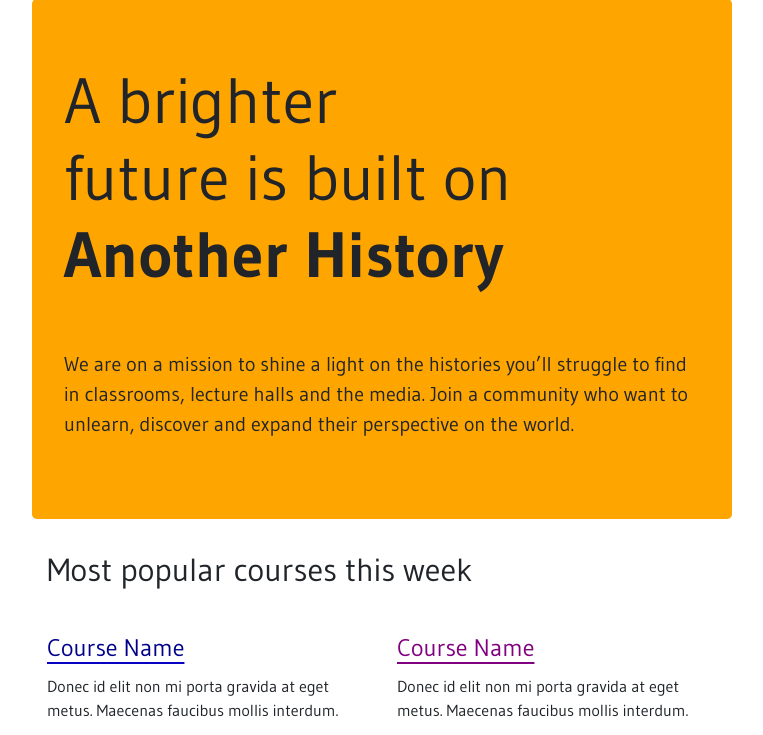
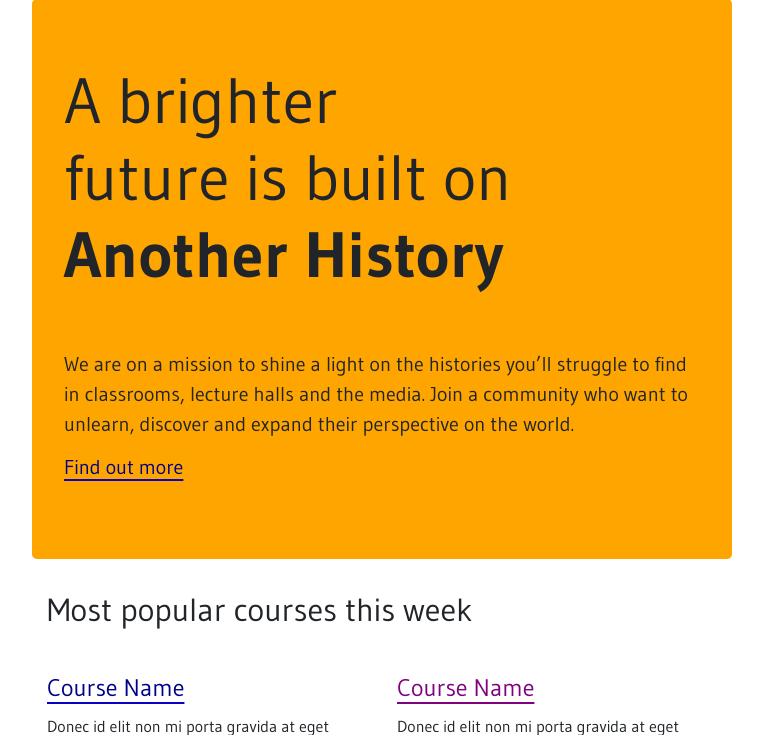
Before and after one commit to CFG-Diversity-Hack-Team5/another-history-app, a Python web app: template main/templates/index.html in a window 1280 px wide. Shown: the part 128-863 px from the top of the page, without its empty margins (258-1021 px from the left). Run offline with Jinja, Linux system fonts and the light colour scheme; the template is opened without the code that fills it, so the values that code supplies are empty; some libraries are stand-ins or nearby versions.

Commit message:
Reinstating "Find out more" > about page

```diff
--- a/main/templates/index.html
+++ b/main/templates/index.html
@@ -58,7 +58,7 @@
         <p class="lead">
           We are on a mission to shine a light on the histories you’ll struggle to find in classrooms, lecture halls and the media. Join a community who want to unlearn, discover and expand their perspective on the world.
         </p>
-        <!-- <p><h5><a href="#">Find out more</a></h5></p> -->
+        <p><h5><a href="#">Find out more</a></h5></p>
       </div>
 
       <div class="container heading">
```
